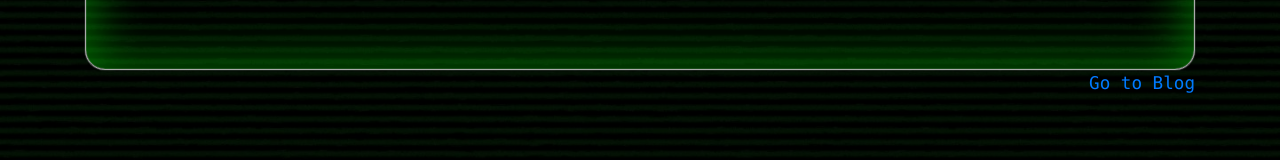
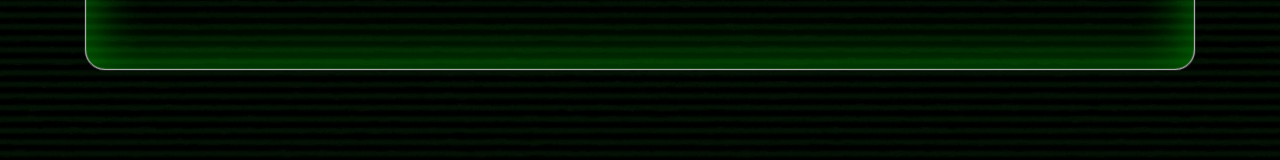
Before and after one commit to pc386/portfolio, a React (Create React App) app: page / in a window 1280 px wide. Shown: the part 607-767 px from the top of the page. Built offline with nearby package versions, Linux system fonts and the light colour scheme.

Commit message:
temporarly remove the blog link as it's a WIP

```diff
--- a/src/App.js
+++ b/src/App.js
@@ -29,9 +29,9 @@ class App extends React.Component {
       <Container className="App">
         <Welcome help={help} />
         {this.terminal}
-        <a href="//blog.cekic.xyz" className="blog-link">
+        {/* <a href="//blog.cekic.xyz" className="blog-link">
           Go to Blog
-        </a>
+        </a> */}
       </Container>
     );
   }
```
